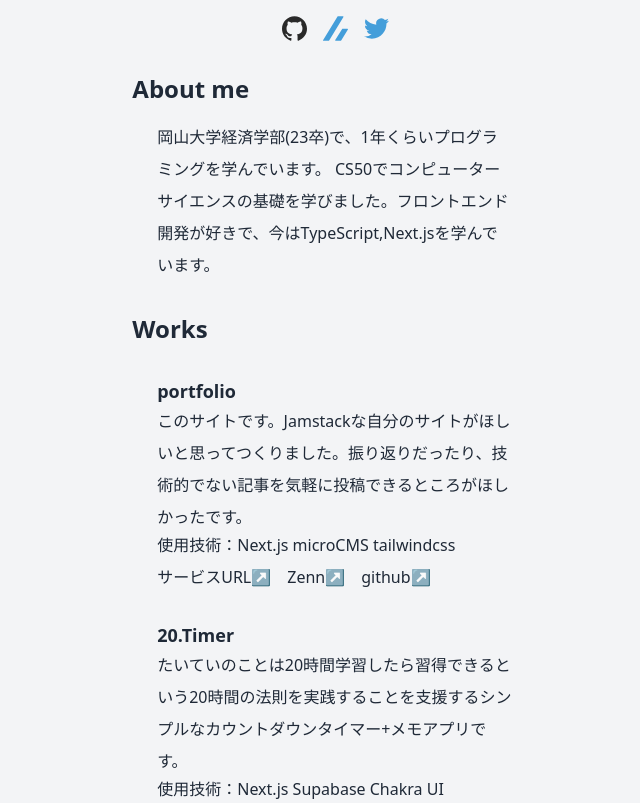
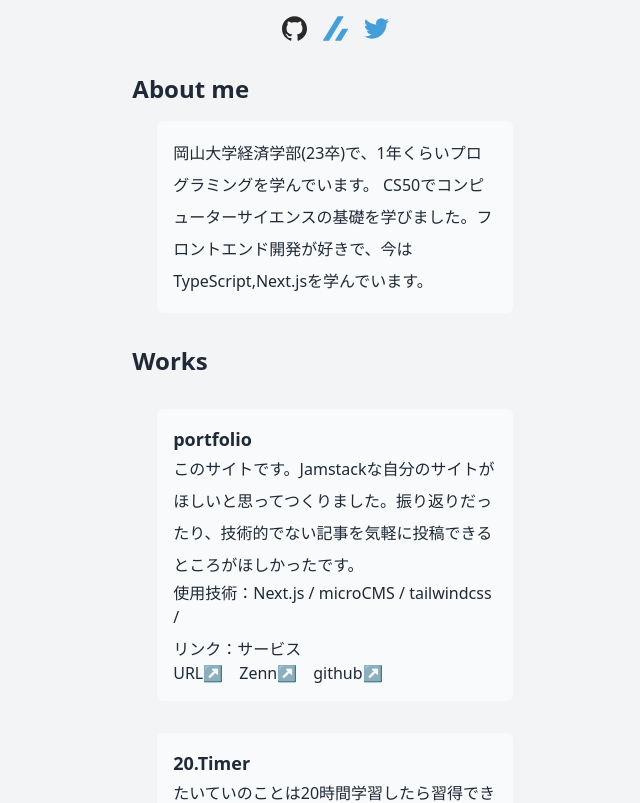
Before and after one commit to tsux-ssbu/jamstack-blog, a Next.js app: page / in a window 1280 px wide. Shown: the part 362-1165 px from the top of the page, without its empty margins (305-945 px from the left). Built offline with nearby package versions, Linux system fonts and the light colour scheme.

Commit message:
💄 コントラスト

```diff
--- a/src/components/About/index.jsx
+++ b/src/components/About/index.jsx
@@ -2,7 +2,7 @@ export const About = () => {
   return (
     <div className="flex flex-col justify-center items-center mt-8">
       <h1 className="self-start ml-0 md:ml-16">About me</h1>
-      <div className="mt-4 w-11/12 md:w-8/12">
+      <div className="p-4 mt-4 w-11/12 bg-gray-50 rounded-md md:w-8/12">
         <p>
           岡山大学経済学部(23卒)で、1年くらいプログラミングを学んでいます。
           CS50でコンピューターサイエンスの基礎を学びました。フロントエンド開発が好きで、今はTypeScript,Next.jsを学んでいます。
--- a/src/components/Works/index.jsx
+++ b/src/components/Works/index.jsx
@@ -41,22 +41,23 @@ const PRODUCT_ITEMS = [
 
 export const Works = () => {
   return (
-    <div className="flex flex-col justify-center items-center mt-8">
+    <div className="flex flex-col justify-center items-center mt-8 ">
       <h1 className="self-start md:ml-16">Works</h1>
       <div className="w-11/12 md:w-8/12">
         {PRODUCT_ITEMS.map((product) => {
           return (
-            <div key={product.title} className="mt-8 ">
+            <div key={product.title} className="p-4 mt-8 bg-gray-50 rounded-md">
               <span className="text-lg font-semibold">{product.title}</span>
               <p className="">{product.discription}</p>
               <span className="mt-2">
                 使用技術：
                 {product.lang.map((item) => {
-                  return item + "  ";
+                  return item + " / ";
                 })}
               </span>
 
               <div className="mt-2">
+                <span>リンク：</span>
                 <Link href={product.url}>
                   <a
                     target="_blank"
```
